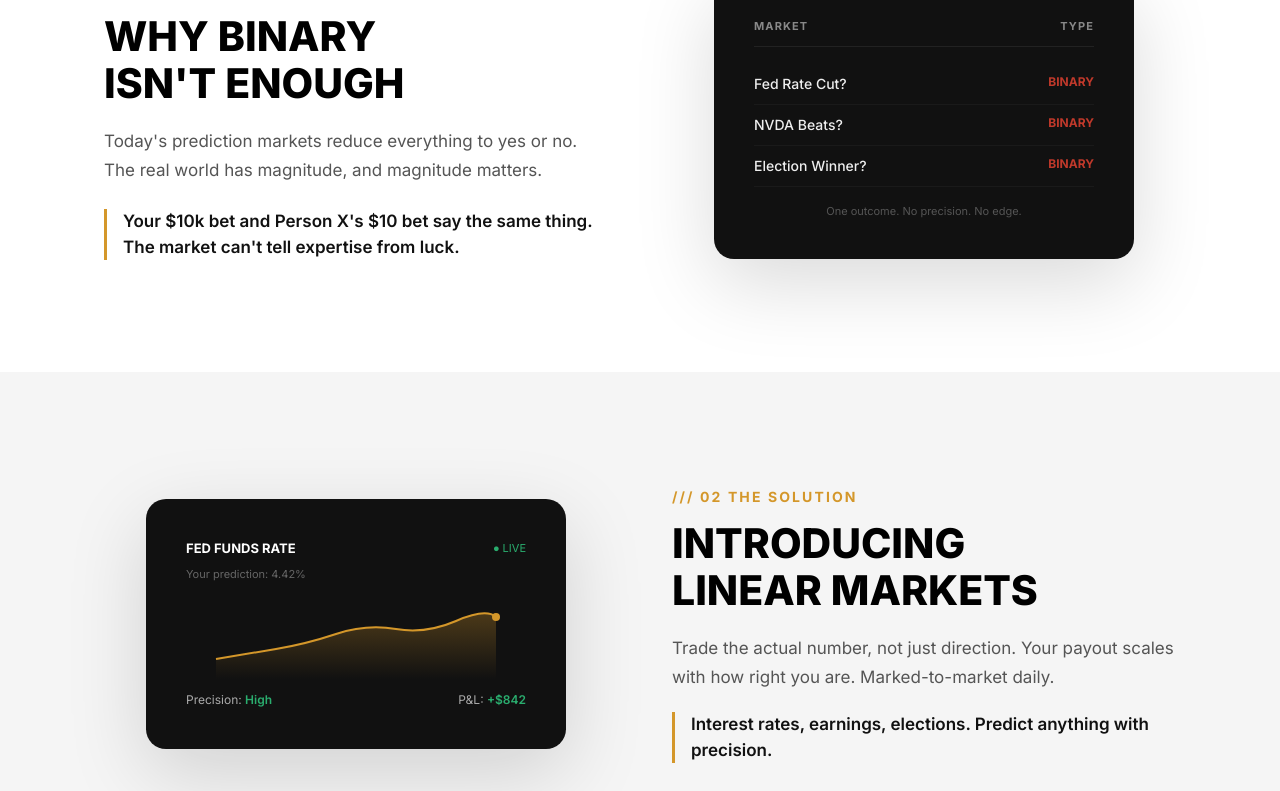
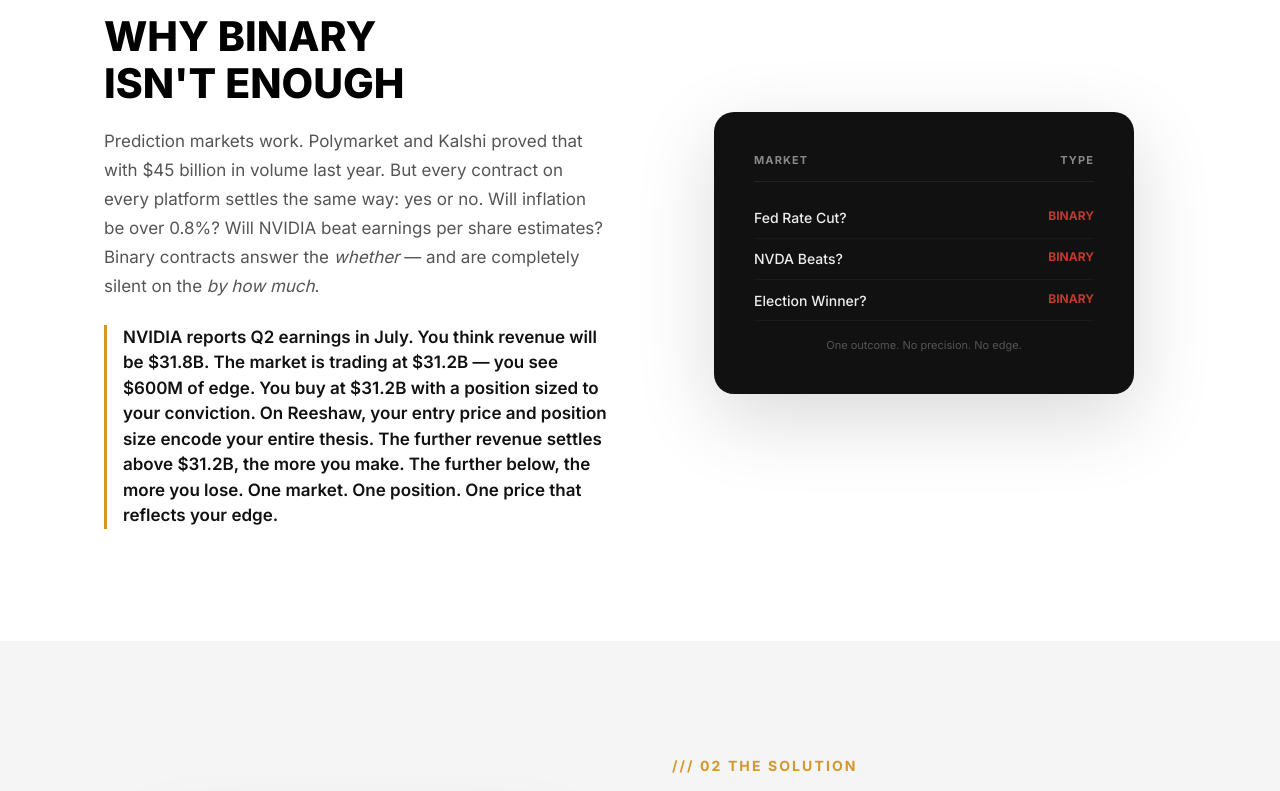
Before and after one commit to tapascodespace/NextBigThing, a Next.js app: page / in a window 1280 px wide. Shown: the part 1049-1840 px from the top of the page. Built offline with nearby package versions, Linux system fonts and the light colour scheme.

Commit message:
updated text for section 01 and 02

```diff
--- a/app/page.tsx
+++ b/app/page.tsx
@@ -536,11 +536,19 @@
             WHY BINARY<br />ISN&apos;T ENOUGH
           </h2>
           <p style={{ fontFamily: sans, fontSize: 17, lineHeight: 1.7, color: "#555", marginBottom: "1.5rem" }}>
-            Today&apos;s prediction markets reduce everything to yes or no. The real world has magnitude, and magnitude matters.
+              Prediction markets work. Polymarket and Kalshi proved that with $45 billion in volume last year.
+              But every contract on every platform settles the same way: yes or no. Will inflation be over 0.8%?
+              Will NVIDIA beat earnings per share estimates? Binary contracts answer the <em>whether</em> —
+              and are completely silent on the <em>by how much</em>.
           </p>
           <div style={{ borderLeft: "3px solid #d4972a", paddingLeft: "1rem" }}>
             <p style={{ fontFamily: sans, fontSize: 17, fontWeight: 600, lineHeight: 1.5, color: "#111" }}>
-              Your $10k bet and Person X&apos;s $10 bet say the same thing. The market can&apos;t tell expertise from luck.
+              NVIDIA reports Q2 earnings in July. You think revenue will be $31.8B.
+              The market is trading at $31.2B — you see $600M of edge. You buy at
+              $31.2B with a position sized to your conviction. On Reeshaw, your
+              entry price and position size encode your entire thesis. The further
+              revenue settles above $31.2B, the more you make. The further below,
+              the more you lose. One market. One position. One price that reflects your edge.
             </p>
           </div>
         </motion.div>
@@ -663,11 +671,14 @@
             INTRODUCING<br />LINEAR MARKETS
           </h2>
           <p style={{ fontFamily: sans, fontSize: 17, lineHeight: 1.7, color: "#555", marginBottom: "1.25rem" }}>
-            Trade the actual number, not just direction. Your payout scales with how right you are. Marked-to-market daily.
+            Trade numbers, not yes/no. If you think it'll end up higher than the market price, you buy.
+            If you think it'll end up lower, you sell. Your payout scales directly with how right you
+            are — the further the outcome moves in your favour from your entry, the more you make.
+            The more wrong you are, the more you lose. One instrument, one position, one clean payoff.
           </p>
           <div style={{ borderLeft: "3px solid #d4972a", paddingLeft: "1rem" }}>
             <p style={{ fontFamily: sans, fontSize: 17, lineHeight: 1.5, color: "#111", fontWeight: 600 }}>
-              Interest rates, earnings, elections. Predict anything with precision.
+              Earnings, GDP, goal margins, vote margins — any outcome that has a number has a market.
             </p>
           </div>
         </motion.div>
```
